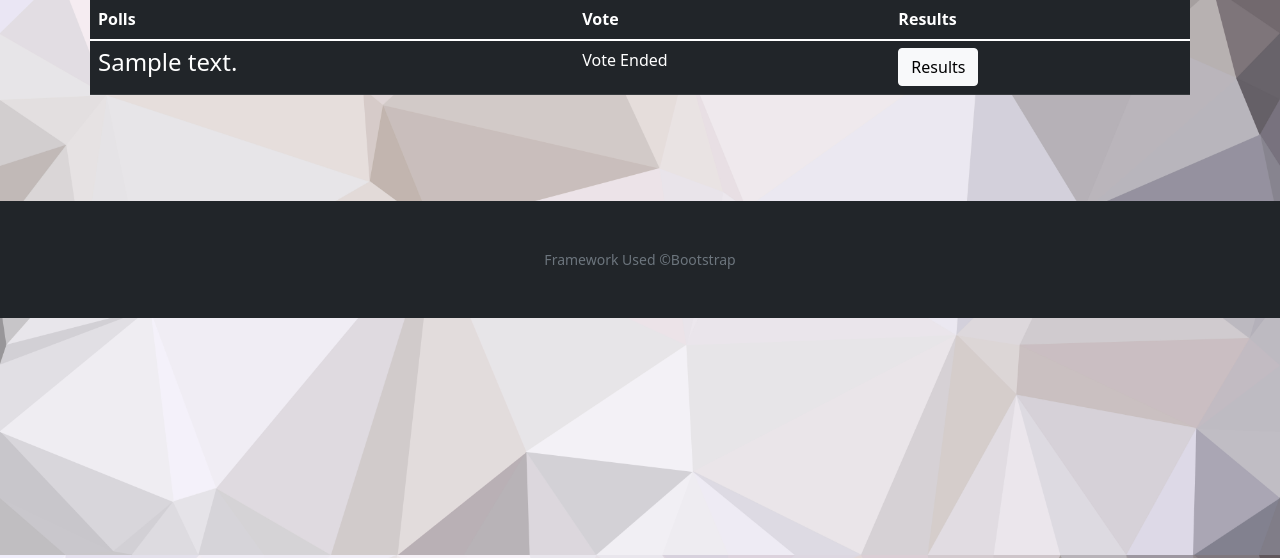
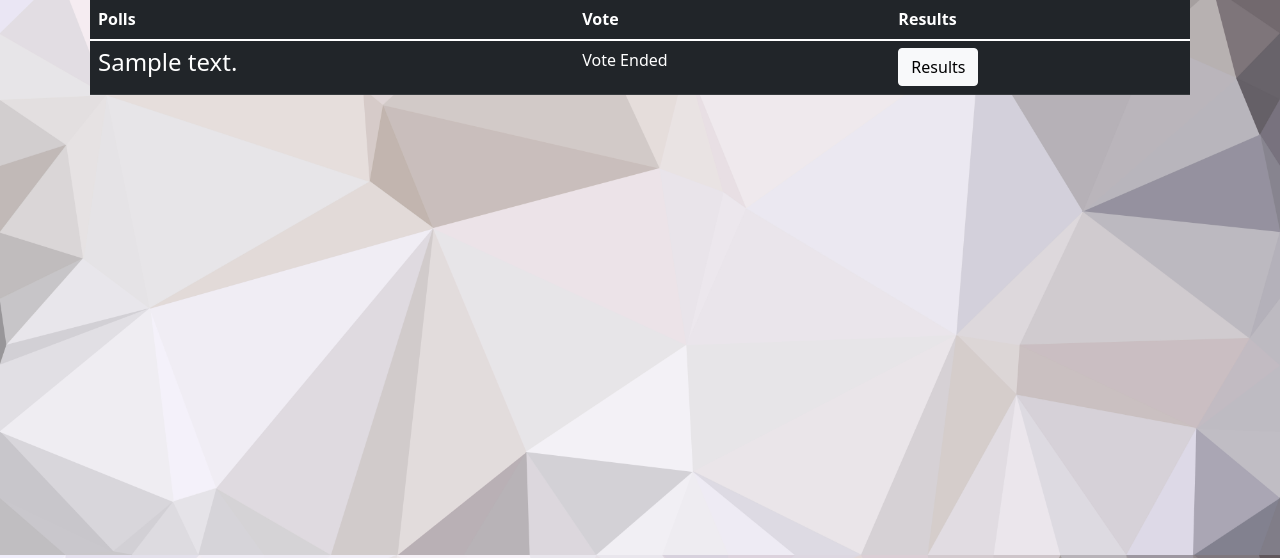
Before and after one commit to wave49192/ku-polls, a Django app: page /polls/ in a window 1280 px wide. Shown: the part 165-723 px from the top of the page. Run offline with Django 3.2, Linux system fonts and the light colour scheme; tables that the repository leaves empty hold one stand-in row (values such as "Sample post").

Commit message:
remove footer

```diff
--- a/polls/templates/polls/index.html
+++ b/polls/templates/polls/index.html
@@ -59,14 +59,10 @@
                     {% endfor %}
 
                 {% else %}
-                    <p style="margin-left: 50px">No polls are available.</p>
+                    <h1 style="margin-left: 350px">No polls are available.</h1>
                 {% endif %}
             </tr>
         </table>
     </div>
-    <footer class="bg-dark py-5" id="foot">
-        <div class="container px-4 px-lg-5">
-            <div class="small text-center text-muted">Framework Used ©Bootstrap</div>
-        </div>
-    </footer>
+
 {% endblock %}
```
